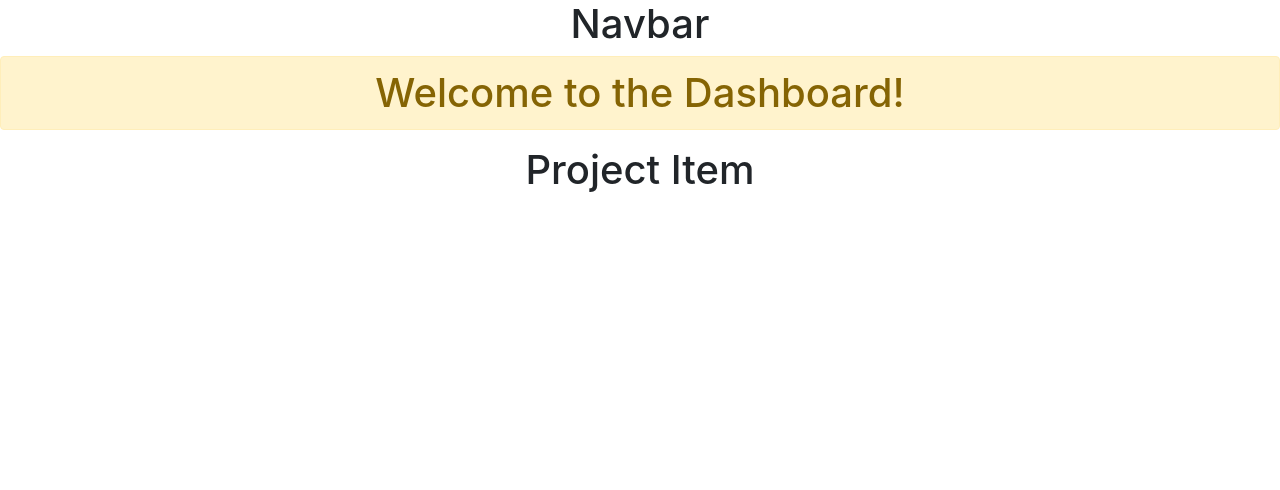
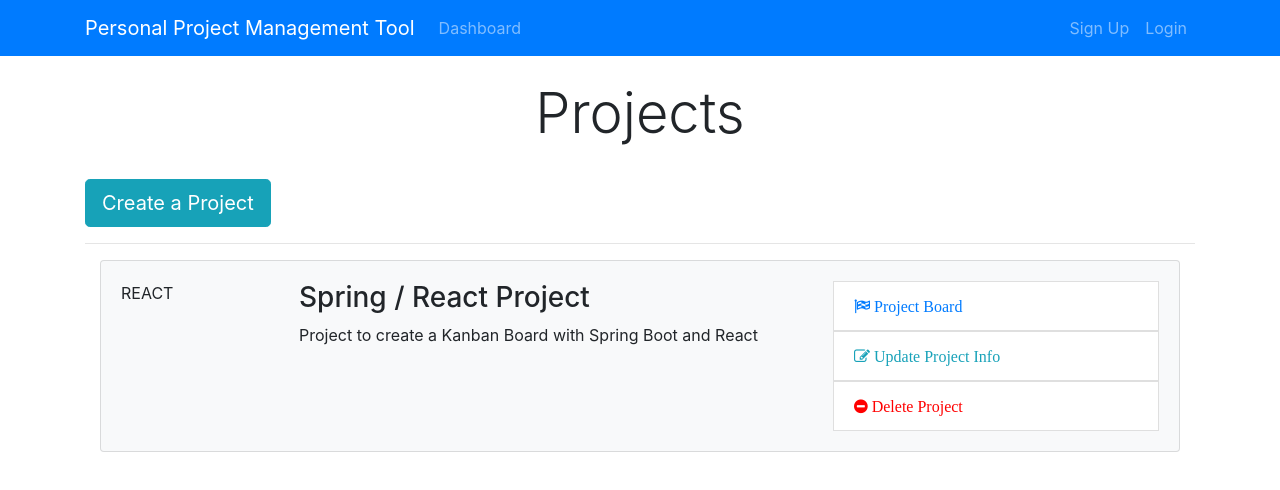
Before and after one commit to sandeepsharma-kgp/ProjectManagementTool, a React (Create React App) app in the folder ppmtool-react-client/: page / in a window 1280 px wide. Shown: the top 490 px of the page. Built offline with nearby package versions, Linux system fonts and the light colour scheme.

Commit message:
Style Dashboard, ProjectItem and Navbar

```diff
--- a/ppmtool-react-client/public/index.html
+++ b/ppmtool-react-client/public/index.html
@@ -24,7 +24,10 @@
       work correctly both with client-side routing and a non-root public URL.
       Learn how to configure a non-root public URL by running `npm run build`.
     -->
-    <title>React App</title>
+    <link rel="stylesheet"
+    crossorigin="anonymous"
+    href="https://cdnjs.cloudflare.com/ajax/libs/font-awesome/4.7.0/css/font-awesome.min.css">
+    <title>PPM Tool</title>
   </head>
   <body>
     <noscript>You need to enable JavaScript to run this app.</noscript>
--- a/ppmtool-react-client/src/App.css
+++ b/ppmtool-react-client/src/App.css
@@ -1,38 +1,65 @@
-.App {
-  text-align: center;
+img {
+  width: 100%;
 }
 
-.App-logo {
-  height: 40vmin;
-  pointer-events: none;
+.navbar {
+  background-color: #e3f2fd;
+}
+.fa.fa-edit {
+  color: #18a2b9;
 }
 
-@media (prefers-reduced-motion: no-preference) {
-  .App-logo {
-    animation: App-logo-spin infinite 20s linear;
-  }
+.list-group-item.delete:hover {
+  cursor: -webkit-grab;
+  background-color: pink;
 }
 
-.App-header {
-  background-color: #282c34;
-  min-height: 100vh;
-  display: flex;
-  flex-direction: column;
-  align-items: center;
-  justify-content: center;
-  font-size: calc(10px + 2vmin);
-  color: white;
+.list-group-item.update:hover {
+  cursor: -webkit-grab;
+  background-color: gainsboro;
 }
 
-.App-link {
-  color: #61dafb;
+.list-group-item.board:hover {
+  cursor: -webkit-grab;
+  background-color: gainsboro;
 }
 
-@keyframes App-logo-spin {
-  from {
-    transform: rotate(0deg);
-  }
-  to {
-    transform: rotate(360deg);
-  }
+.fa.fa-minus-circle {
+  color: red;
 }
+
+.landing {
+  position: relative;
+  /* background: url("../img/showcase.jpg") no-repeat; */
+  background-size: cover;
+  background-position: center;
+  height: 100vh;
+  margin-top: -24px;
+  margin-bottom: -50px;
+}
+
+.landing-inner {
+  padding-top: 80px;
+}
+
+.dark-overlay {
+  background-color: rgba(0, 0, 0, 0.7);
+  position: absolute;
+  top: 0;
+  left: 0;
+  width: 100%;
+  height: 100%;
+}
+
+.card-form {
+  opacity: 0.9;
+}
+
+.latest-profiles-img {
+  width: 40px;
+  height: 40px;
+}
+
+.form-control::placeholder {
+  color: #bbb !important;
+}
--- a/ppmtool-react-client/src/components/Dashboard.js
+++ b/ppmtool-react-client/src/components/Dashboard.js
@@ -4,9 +4,22 @@
 class Dashboard extends Component {
   render() {
     return (
-      <div>
-        <h1 className="alert alert-warning">Welcome to the Dashboard!</h1>
-        <ProjectItem />
+      <div class="projects">
+        <div class="container">
+          <div class="row">
+            <div class="col-md-12">
+              <h1 class="display-4 text-center">Projects</h1>
+              <br />
+              <a href="ProjectForm.html" class="btn btn-lg btn-info">
+                Create a Project
+              </a>
+              <br />
+              <hr />
+
+              <ProjectItem />
+            </div>
+          </div>
+        </div>
       </div>
     );
   }
--- a/ppmtool-react-client/src/components/Layout/Header.js
+++ b/ppmtool-react-client/src/components/Layout/Header.js
@@ -1,13 +1,48 @@
-import React, { Component } from 'react'
+import React, { Component } from "react";
 
 class Header extends Component {
-    render() {
-        return (
-            <div>
-               <h1>Navbar</h1>
-            </div>
-        )
-    }
+  render() {
+    return (
+      <nav className="navbar navbar-expand-sm navbar-dark bg-primary mb-4">
+        <div className="container">
+          <a className="navbar-brand" href="Dashboard.html">
+            Personal Project Management Tool
+          </a>
+          <button
+            className="navbar-toggler"
+            type="button"
+            data-toggle="collapse"
+            data-target="#mobile-nav"
+          >
+            <span className="navbar-toggler-icon" />
+          </button>
+
+          <div className="collapse navbar-collapse" id="mobile-nav">
+            <ul className="navbar-nav mr-auto">
+              <li className="nav-item">
+                <a className="nav-link" href="/dashboard">
+                  Dashboard
+                </a>
+              </li>
+            </ul>
+
+            <ul className="navbar-nav ml-auto">
+              <li className="nav-item">
+                <a className="nav-link " href="register.html">
+                  Sign Up
+                </a>
+              </li>
+              <li className="nav-item">
+                <a className="nav-link" href="login.html">
+                  Login
+                </a>
+              </li>
+            </ul>
+          </div>
+        </div>
+      </nav>
+    );
+  }
 }
 
 export default Header;
--- a/ppmtool-react-client/src/components/Project/ProjectItem.js
+++ b/ppmtool-react-client/src/components/Project/ProjectItem.js
@@ -1,13 +1,42 @@
-import React, { Component } from 'react'
+import React, { Component } from "react";
 
 class ProjectItem extends Component {
-    render() {
-        return (
-            <div>
-                <h1> Project Item</h1>
+  render() {
+    return (
+      <div class="container">
+        <div class="card card-body bg-light mb-3">
+          <div class="row">
+            <div class="col-2">
+              <span class="mx-auto">REACT</span>
             </div>
-        )
-    }
+            <div class="col-lg-6 col-md-4 col-8">
+              <h3>Spring / React Project</h3>
+              <p>Project to create a Kanban Board with Spring Boot and React</p>
+            </div>
+            <div class="col-md-4 d-none d-lg-block">
+              <ul class="list-group">
+                <a href="#">
+                  <li class="list-group-item board">
+                    <i class="fa fa-flag-checkered pr-1"> Project Board </i>
+                  </li>
+                </a>
+                <a href="#">
+                  <li class="list-group-item update">
+                    <i class="fa fa-edit pr-1"> Update Project Info</i>
+                  </li>
+                </a>
+                <a href="">
+                  <li class="list-group-item delete">
+                    <i class="fa fa-minus-circle pr-1"> Delete Project</i>
+                  </li>
+                </a>
+              </ul>
+            </div>
+          </div>
+        </div>
+      </div>
+    );
+  }
 }
 
 export default ProjectItem;
```
